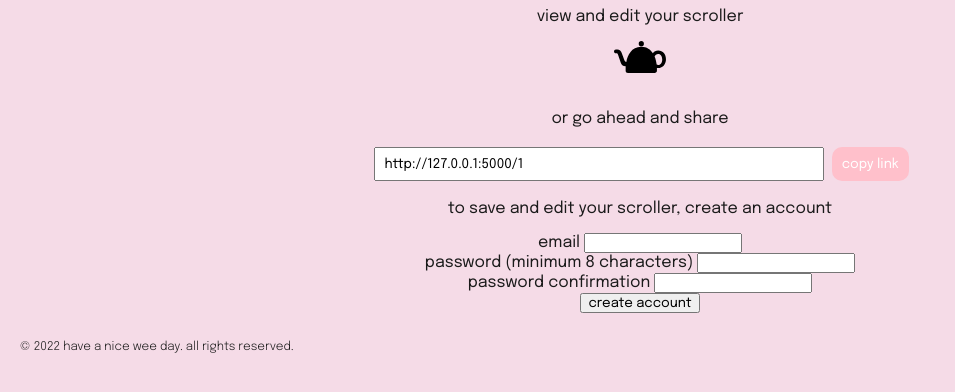
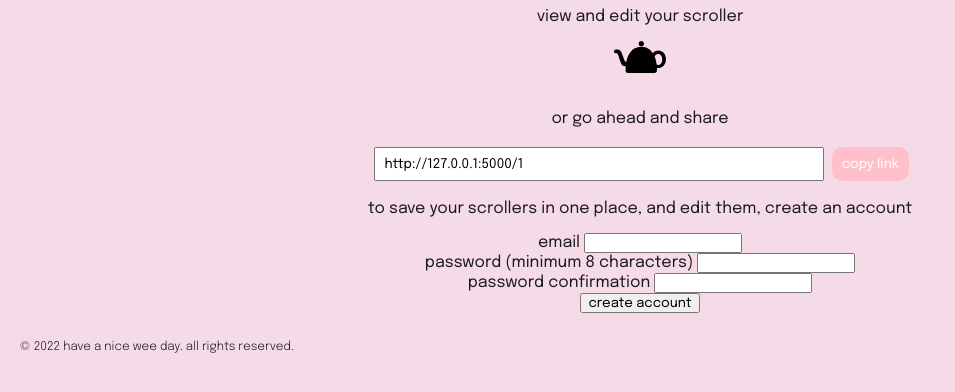
Before and after one commit to sanroe/have-a-nice-wee-day, a Flask app: a page that uses app/templates/scrollers/success.html in a window 1280 px wide. Shown: the part 143-535 px from the top of the page, without its empty margins (0-955 px from the left). Run offline with Flask 2, Linux system fonts and the light colour scheme; some web fonts are replaced.

Commit message:
Update edit post route to redirect to new success route

```diff
--- a/app/scrollers/routes.py
+++ b/app/scrollers/routes.py
@@ -186,6 +186,7 @@ def get_edit_scroller(slug):
         return render_template('unauthorised.html')
 
 @blueprint.post('/edit/<slug>')
+@login_required
 def post_edit_scroller(slug):
     try:
         # Validate required fields
@@ -260,7 +261,9 @@ def post_edit_scroller(slug):
             scroller.longmessage_id = longmessage.id
             scroller.save()
 
-        return render_template('scrollers/success.html', slug=slug)
+        logged_in = True
+
+        return redirect(url_for('scrollers.success', slug=slug, logged_in=logged_in))
     except Exception as error_message:
         error = error_message or 'an error occurred while trying to update your scroller. maybe start afresh.'
 
--- a/app/templates/scrollers/success.html
+++ b/app/templates/scrollers/success.html
@@ -30,7 +30,7 @@
         <input type="text" id="scroller-link"  value="http://127.0.0.1:5000/{{ slug }}" readonly />
         <button onclick="copyLink()">copy link</button>
 
-        <p>to save and edit your scroller, create an account</p>
+        <p>to save your scrollers in one place, and edit them, create an account</p>
         <div class="success-register">
             <form method="POST">
                 <div>
```
